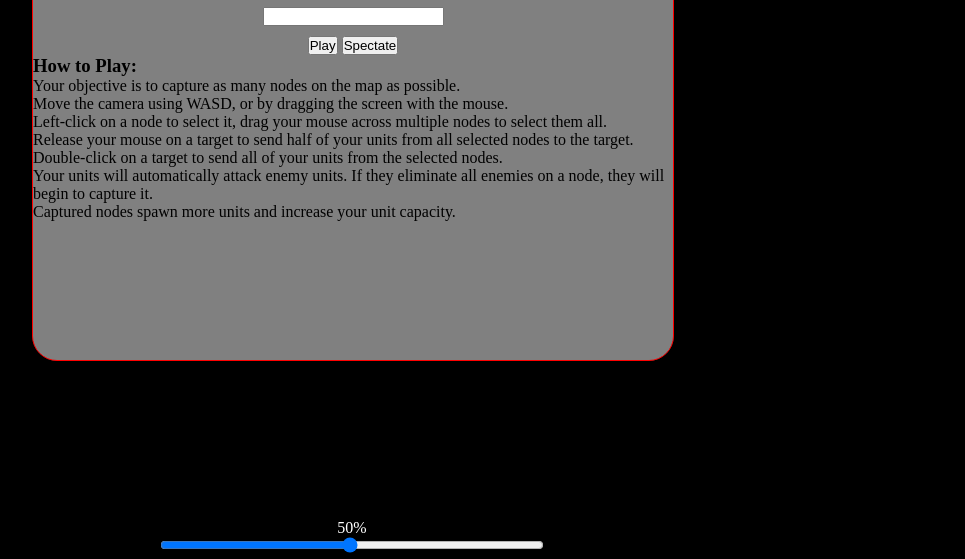
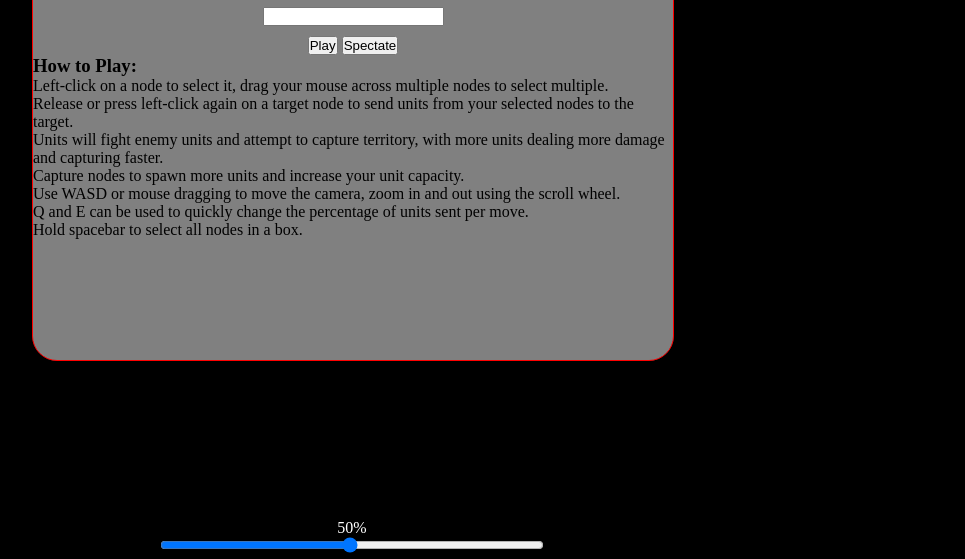
Before and after one commit to 17cartera/SpheresIO, a website: page index.html in a window 1280 px wide. Shown: the part 241-800 px from the top of the page, without its empty margins (288-1253 px from the left). Drawn offline with nearby package versions, Linux system fonts and the light colour scheme.

Commit message:
Updated Tutorial

```diff
--- a/index.html
+++ b/index.html
@@ -119,13 +119,13 @@ h3, ul
 	<div id = "howToPlay">
 		<h3> How to Play: </h3>
 		<ul>
-		<li>Your objective is to capture as many nodes on the map as possible.</li>
-		<li>Move the camera using WASD, or by dragging the screen with the mouse.</li>
-		<li>Left-click on a node to select it, drag your mouse across multiple nodes to select them all.</li>
-		<li>Release your mouse on a target to send half of your units from all selected nodes to the target.</li>
-		<li>Double-click on a target to send all of your units from the selected nodes.</li>
-		<li>Your units will automatically attack enemy units. If they eliminate all enemies on a node, they will begin to capture it.</li>
-		<li>Captured nodes spawn more units and increase your unit capacity.</li>
+			<li>Left-click on a node to select it, drag your mouse across multiple nodes to select multiple.</li>
+			<li>Release or press left-click again on a target node to send units from your selected nodes to the target.</li>
+			<li>Units will fight enemy units and attempt to capture territory, with more units dealing more damage and capturing faster.</li>
+			<li>Capture nodes to spawn more units and increase your unit capacity.</li>
+			<li>Use WASD or mouse dragging to move the camera, zoom in and out using the scroll wheel.</li>
+			<li>Q and E can be used to quickly change the percentage of units sent per move.</li>
+			<li>Hold spacebar to select all nodes in a box.</li>
 		</ul>
 	</div>
 	<div id = "settings">
```
